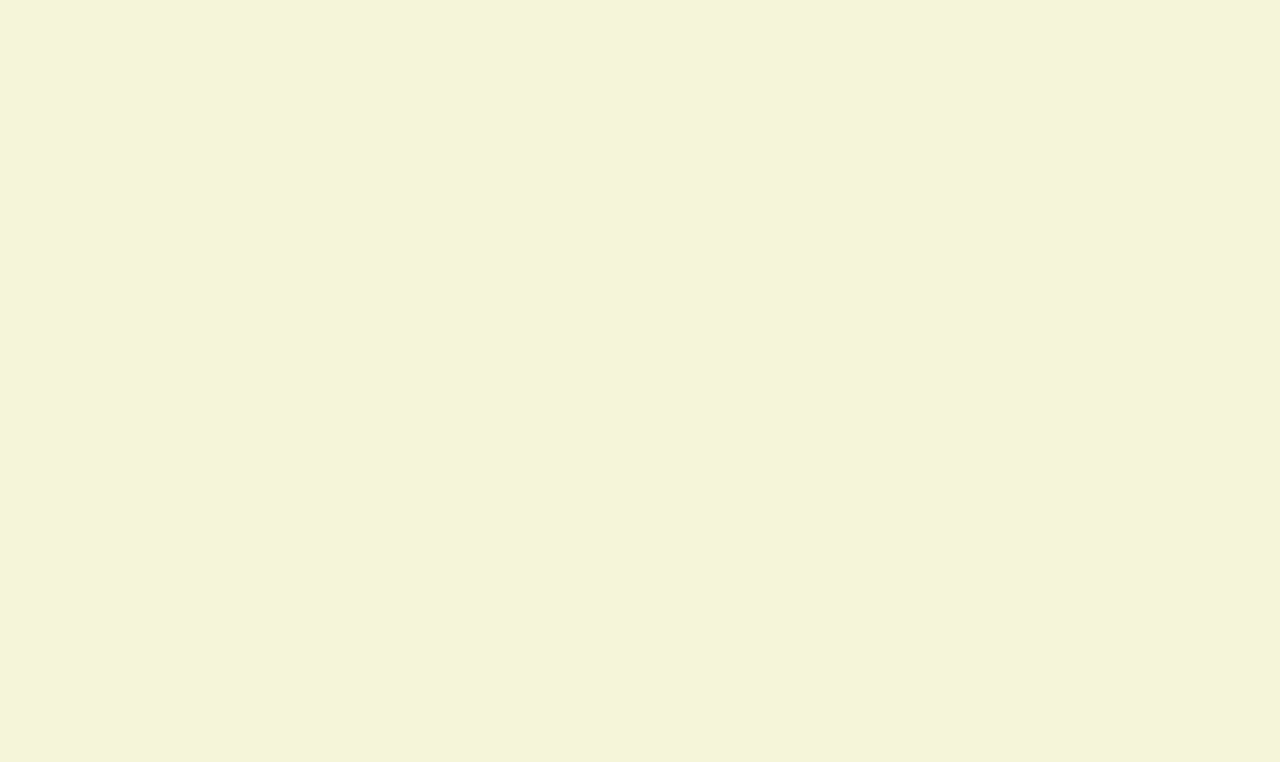
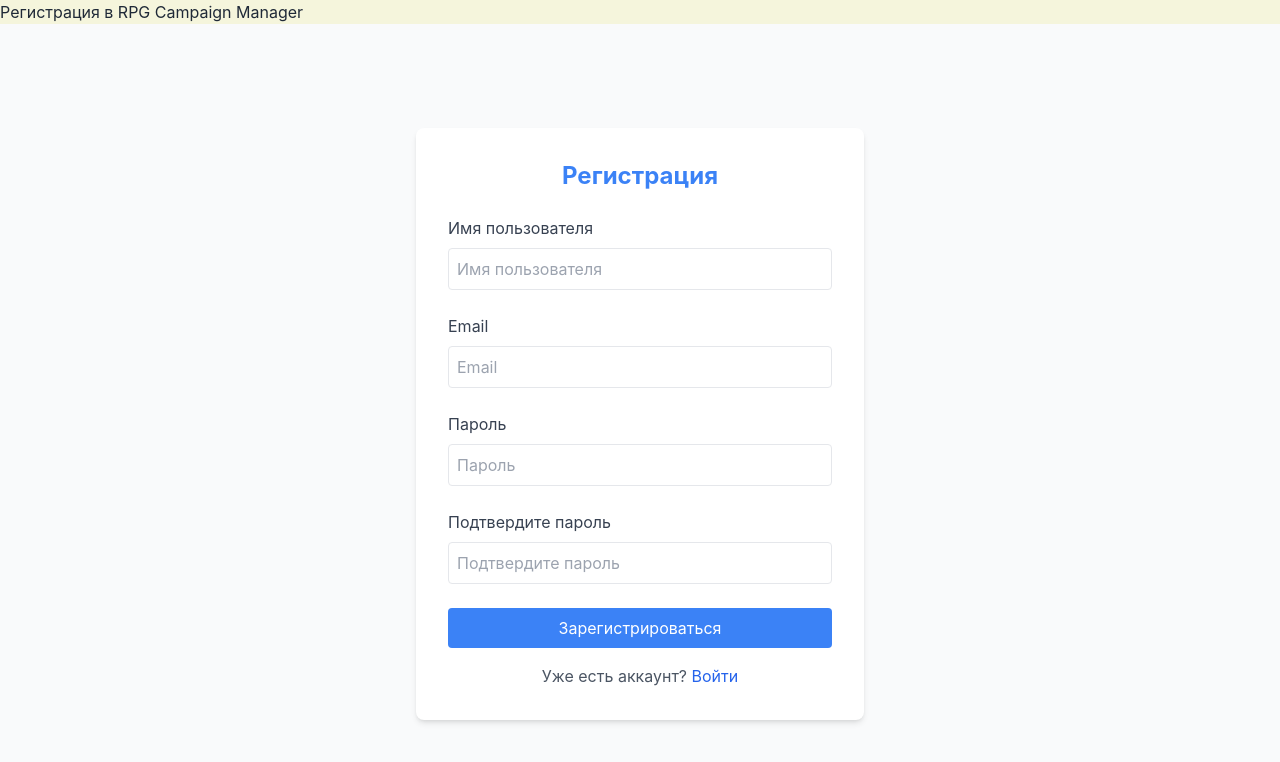
Before and after one commit to d2emon/campaign-manager, a React (Create React App) app in the folder frontend/: page /register in a window 1280 px wide. Before the commit this address had no page. Shown: the top 762 px of the page. Built offline with nearby package versions, Linux system fonts and the light colour scheme.

Commit message:
Add registration form

```diff
--- a/frontend/src/App.tsx
+++ b/frontend/src/App.tsx
@@ -2,6 +2,7 @@ import { useEffect } from 'react';
 import { jwtDecode } from 'jwt-decode';
 import { BrowserRouter, Route, Routes } from 'react-router-dom';
 import LoginPage from './pages/LoginPage';
+import RegisterPage from './pages/RegisterPage';
 import PrivateRoute from './components/PrivateRoute';
 import DashboardPage from './pages/DashboardPage';
 
@@ -20,6 +21,7 @@ function App() {
     <BrowserRouter>
       <Routes>
         <Route path="/login" element={<LoginPage />} />
+        <Route path="/register" element={<RegisterPage />} />
         <Route element={<PrivateRoute />}>
           <Route path="/dashboard" element={<DashboardPage />} />
         </Route>
--- /dev/null
+++ b/frontend/src/components/Field.tsx
@@ -0,0 +1,38 @@
+import { FieldError, UseFormRegisterReturn } from 'react-hook-form';
+
+type AppProps = {
+  error?: FieldError,
+  inputProps: UseFormRegisterReturn,
+  label: string,
+  type?: string,
+}
+
+const Field = (props: AppProps) => {
+  const {
+    error,
+    inputProps,
+    label,
+    type,
+  } = props;
+
+  return (
+    <div className="mb-6">
+      <label className="block text-gray-700 mb-2">
+        {label}
+      </label>
+      <input
+        className="w-full p-2 border rounded focus:ring-2 focus:ring-primary"
+        type={type}
+        placeholder={label}
+        {...inputProps}
+      />
+      {error && (
+        <div className="mb-4 p-2 bg-red-100 text-red-700 rounded">
+          {error.message}
+        </div>
+      )}
+    </div>
+  );
+};
+
+export default Field;
--- a/frontend/src/components/LoginForm.tsx
+++ b/frontend/src/components/LoginForm.tsx
@@ -1,7 +1,9 @@
+import { useState } from 'react';
 import { useForm } from 'react-hook-form';
 import { yupResolver } from '@hookform/resolvers/yup';
 import * as yup from 'yup';
 import useAuth from '../hooks/useAuth';
+import Field from './Field';
 
 const schema = yup.object({
   username: yup
@@ -14,6 +16,8 @@ const schema = yup.object({
 })
 
 const LoginForm = () => {
+  const [isLoading, setIsLoading] = useState(false);
+
   const {
     authError,
     handleLogin,
@@ -28,9 +32,14 @@ const LoginForm = () => {
   })
 
   const onSubmit = async (data: { username: string, password: string }) => {
+    setIsLoading(true);
+    try {
       const success = await handleLogin(data.username, data.password);
       if (success) {
         window.location.href = '/dashboard';
+      }
+    } finally {
+      setIsLoading(false);
     }
   };
 
@@ -44,38 +53,18 @@ const LoginForm = () => {
           Вход в RPG Campaign Manager
         </h1>
 
-        <div className="mb-4">
-          <label className="block text-gray-700 mb-2">
-            Имя пользователя
-          </label>
-          <input
-            className="w-full p-2 border rounded focus:ring-2 focus:ring-primary"
-            placeholder="Имя пользователя"
-            {...register('username')}
+        <Field
+          label="Имя пользователя"
+          inputProps={register('username')}
+          error={errors.username}
         />
-          {errors.username && (
-            <div className="mb-4 p-2 bg-red-100 text-red-700 rounded">
-              {errors.username.message}
-            </div>
-          )}
-        </div>
 
-        <div className="mb-6">
-          <label className="block text-gray-700 mb-2">
-            Пароль
-          </label>
-          <input
-            className="w-full p-2 border rounded focus:ring-2 focus:ring-primary"
+        <Field
+          label="Пароль"
           type="password"
-            placeholder="Пароль"
-            {...register('password')}
+          inputProps={register('password')}
+          error={errors.password}
         />
-          {errors.password && (
-            <div className="mb-4 p-2 bg-red-100 text-red-700 rounded">
-              {errors.password.message}
-            </div>
-          )}
-        </div>
 
         {authError && (
           <div className="mb-4 p-2 bg-red-100 text-red-700 rounded">
@@ -86,8 +75,9 @@ const LoginForm = () => {
         <button
           type="submit"
           className="w-full bg-primary text-white py-2 px-4 rounded hover:bg-blue-600 transition"
+          disabled={isLoading}
         >
-          Войти
+          { isLoading ? 'Загрузка...' : 'Войти' }
         </button>
       </form>
     </div>
--- /dev/null
+++ b/frontend/src/components/RegisterForm.tsx
@@ -0,0 +1,122 @@
+import { useState } from 'react';
+import { useForm } from 'react-hook-form';
+import { Link } from 'react-router-dom';
+import { yupResolver } from '@hookform/resolvers/yup';
+import * as yup from 'yup';
+import useAuth from '../hooks/useAuth';
+import Field from './Field';
+
+const schema = yup.object({
+  username: yup
+    .string()
+    .required('Обязательное поле'),
+  password: yup
+    .string()
+    .min(6, 'Минимум 6 символов')
+    .required('Обязательное поле'),
+  confirmPassword: yup.string()
+    .oneOf([yup.ref('password')], 'Пароли не совпадают')
+    .required('Подтвердите пароль'),
+  email: yup
+    .string()
+    .email('Некорректный email')
+    .required('Обязательное поле'),
+})
+
+const RegisterForm = () => {
+  const [isLoading, setIsLoading] = useState(false);
+
+  const {
+    authError,
+    handleLogin,
+    handleRegister,
+  } = useAuth();
+
+  const {
+    register,
+    handleSubmit,
+    formState: { errors },
+  } = useForm({
+    resolver: yupResolver(schema),
+  })
+
+  const onSubmit = async (data: { email: string, username: string, password: string }) => {
+    setIsLoading(true);
+    try {
+      const success = await handleRegister({
+        email: data.email,
+        password: data.password,
+        username: data.username,
+      });
+      if (success) {
+        window.location.href = '/dashboard';
+      }
+    } finally {
+      setIsLoading(false);
+    }
+  };
+
+  return (
+    <div className="min-h-screen flex items-center justify-center bg-gray-50">
+      <form
+        className="bg-white p-8 rounded-lg shadow-md w-full max-w-md"
+        onSubmit={handleSubmit(onSubmit)}
+      >
+        <h1 className="text-2xl font-bold mb-6 text-center text-primary">
+          Регистрация
+        </h1>
+
+        <Field
+          error={errors.username}
+          inputProps={register('username')}
+          label="Имя пользователя"
+        />
+        <Field
+          error={errors.email}
+          inputProps={register('email')}
+          label="Email"
+          type="email"
+        />
+        <Field
+          error={errors.password}
+          inputProps={register('password')}
+          label="Пароль"
+          type="password"
+        />
+        <Field
+          error={errors.confirmPassword}
+          inputProps={register('confirmPassword')}
+          label="Подтвердите пароль"
+          type="password"
+        />
+
+        {authError && (
+          <div className="mb-4 p-2 bg-red-100 text-red-700 rounded">
+            {authError}
+          </div>
+        )}
+
+        <button
+          type="submit"
+          className="w-full bg-primary text-white py-2 px-4 rounded hover:bg-blue-600 transition"
+          disabled={isLoading}
+        >
+          { isLoading ? 'Загрузка...' : 'Зарегистрироваться' }
+        </button>
+
+        <p className="mt-4 text-center text-gray-600">
+          Уже есть аккаунт?
+          {' '}
+          <Link
+            className="text-blue-600 hover:underline"
+            to="/login"
+          >
+            Войти
+          </Link>
+        </p>
+      </form>
+    </div>
+  );
+};
+
+export default RegisterForm;
--- a/frontend/src/hooks/useAuth.ts
+++ b/frontend/src/hooks/useAuth.ts
@@ -1,5 +1,6 @@
 import { useState } from 'react';
-import { login, logout } from '../services/auth';
+import { login, logout, register } from '../services/auth';
+import { RegisterDTO } from '../services/register.dto';
 
 const useAuth = () => {
   const [user, setUser] = useState<{ username: string } | null>(null);
@@ -22,10 +23,23 @@ const useAuth = () => {
     setUser(null);
   };
 
+  const handleRegister = async (user: RegisterDTO) => {
+    try {
+      const { accessToken } = await register(user);
+      localStorage.setItem('accessToken', accessToken);
+      setUser({ username: user.username });
+      return true;
+    } catch (error) {
+      setAuthError(`${error}`);
+      return false;
+    }
+  };
+
   return {
     authError,
     handleLogin,
     handleLogout,
+    handleRegister,
     user,
   };
 };
--- /dev/null
+++ b/frontend/src/pages/RegisterPage.tsx
@@ -0,0 +1,10 @@
+import RegisterForm from '../components/RegisterForm';
+
+const RegisterPage = () => (
+  <div className="register-page">
+    <h1>Регистрация в RPG Campaign Manager</h1>
+    <RegisterForm />
+  </div>
+);
+
+export default RegisterPage;
--- a/frontend/src/services/auth.ts
+++ b/frontend/src/services/auth.ts
@@ -1,4 +1,5 @@
 import api from './api';
+import { RegisterDTO } from './register.dto';
 
 export const login = async (username: string, password: string) => {
   const response = await api.post('/auth/login', { username, password });
@@ -8,3 +9,8 @@ export const login = async (username: string, password: string) => {
 export const logout = () => {
   localStorage.removeItem('accessToken');
 };
+
+export const register = async (user: RegisterDTO) => {
+  const response = await api.post('/auth/register', user);
+  return response.data;
+};
--- /dev/null
+++ b/frontend/src/services/register.dto.ts
@@ -0,0 +1,5 @@
+export type RegisterDTO = {
+  email: string,
+  password: string,
+  username: string,
+};
```
Lines whose indentation alone changed are shown as unchanged.
